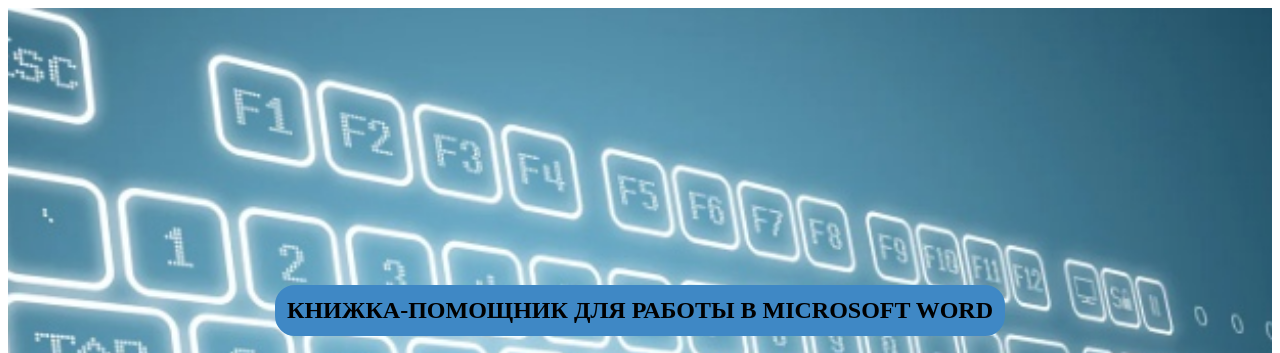
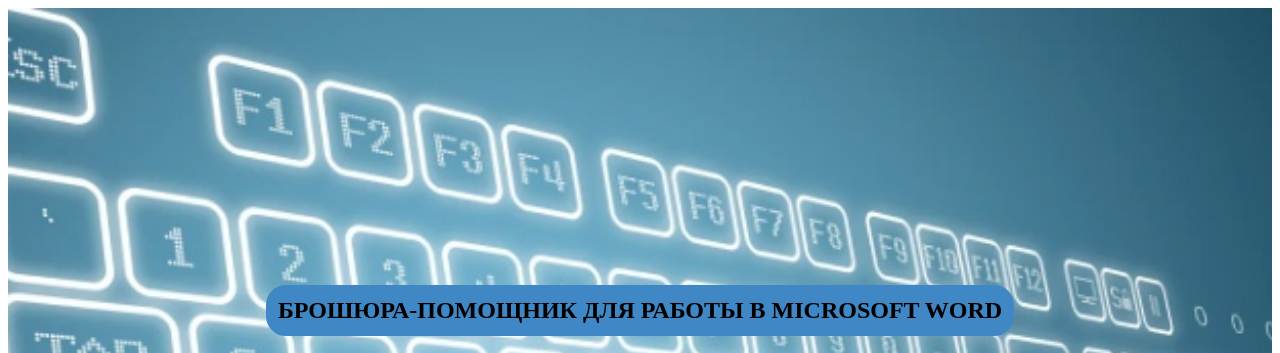
Before and after one commit to Dwarf404/word-help-book, a plain HTML site: page index.html in a window 1280 px wide. Shown: the top 353 px of the page. Drawn offline with Linux system fonts and the light colour scheme.

Commit message:
index.html

```diff
--- a/index.html
+++ b/index.html
@@ -6,7 +6,7 @@
 </head>
 <body>
 	<div class="page-container">
-		<p class="text-above-button">КНИЖКА-ПОМОЩНИК ДЛЯ РАБОТЫ В MICROSOFT WORD</p>
+		<p class="text-above-button">БРОШЮРА-ПОМОЩНИК ДЛЯ РАБОТЫ В MICROSOFT WORD</p>
 		<a href="Книжка-помощник для работы в Microsoft Word.pdf" download class="download-button">Скачать</a>
 		<p class="author-text">Автор: Захар Прокопьев "9Б"</p>
 	</div>
```
